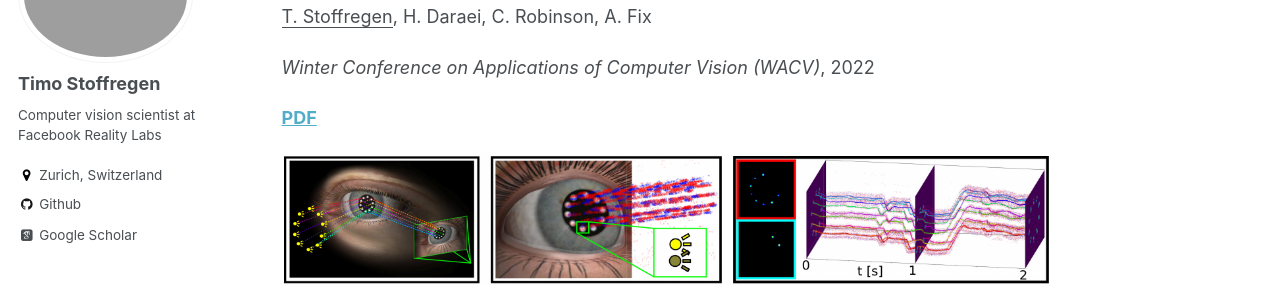
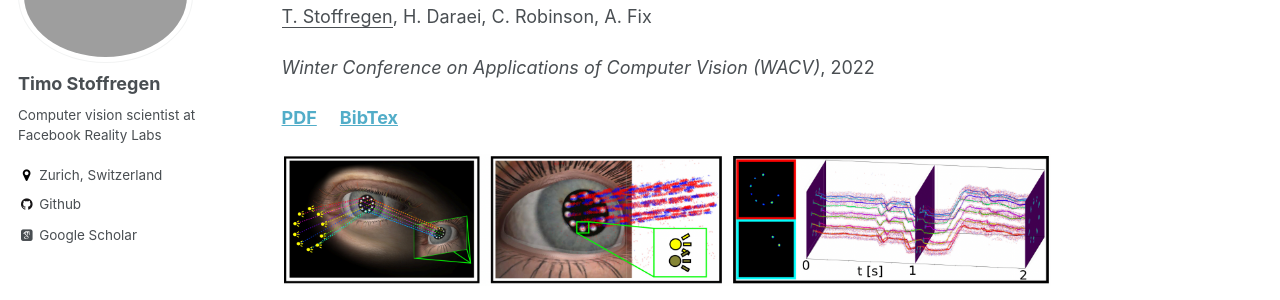
Before and after one commit to TimoStoff/TimoStoff.github.io, a Jekyll site: the page built from _publications/2022_WACV.md, in a window 1280 px wide and 900 px high. Shown: the part 189-489 px from the top of the window. Built offline with Jekyll 4.4.1, drawn with Linux system fonts in a browser that asks for light colours; some web fonts are replaced.

Commit message:
Added bibtex to wacv

```diff
--- a/_publications/2022_WACV.md
+++ b/_publications/2022_WACV.md
@@ -14,6 +14,7 @@ header:
 ---
 
 <a href="https://openaccess.thecvf.com/content/WACV2022/papers/Stoffregen_Event-Based_Kilohertz_Eye_Tracking_Using_Coded_Differential_Lighting_WACV_2022_paper.pdf" target="_blank"><b>PDF</b></a>&emsp;
+<a href="https://timostoff.github.io/files/22wacv.txt" target="_blank"><b>BibTex</b></a>
 
 ![WACV_banner](/images/22WACV_banner.png){:class="img-responsive"}
 
```
